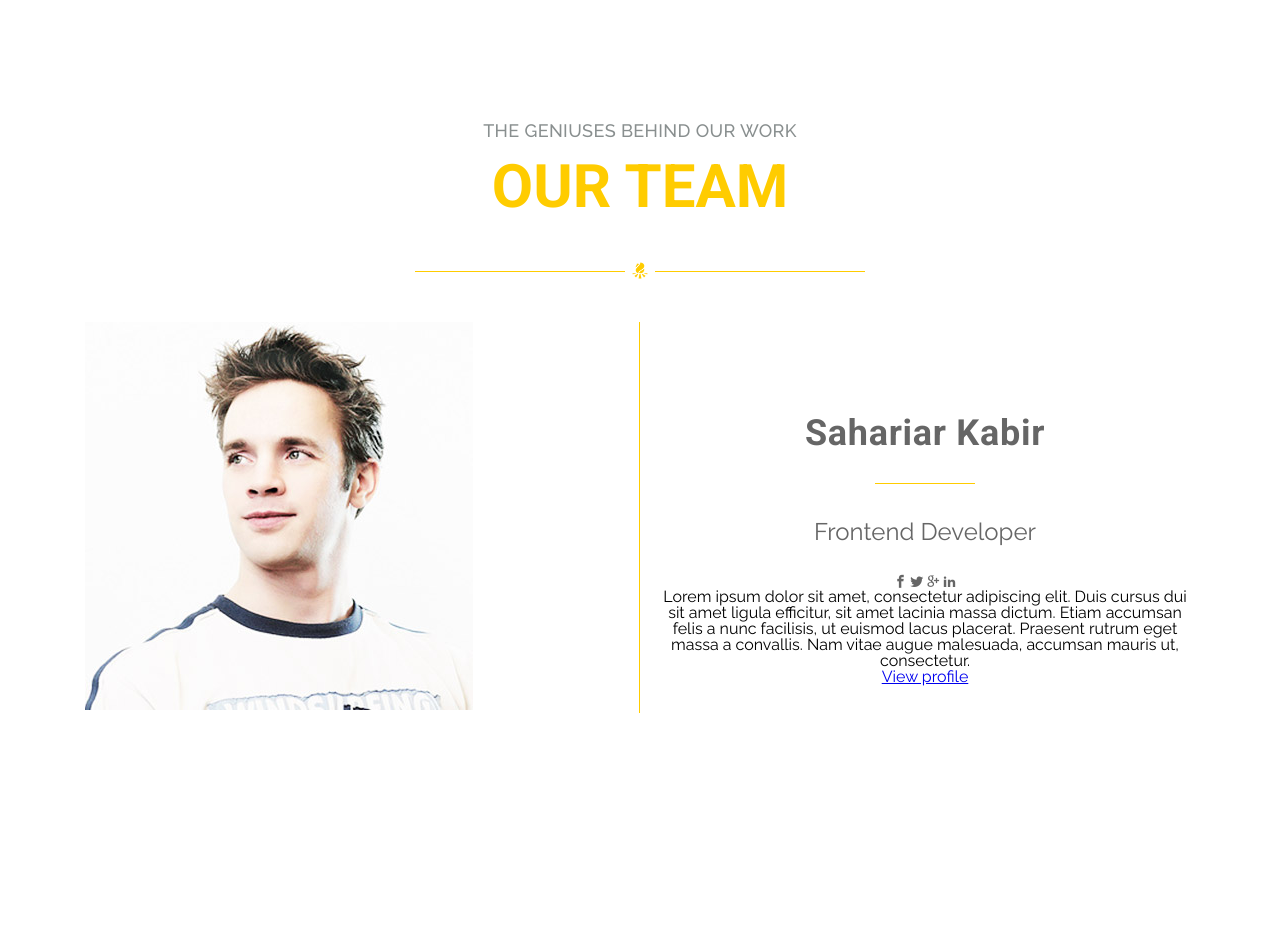
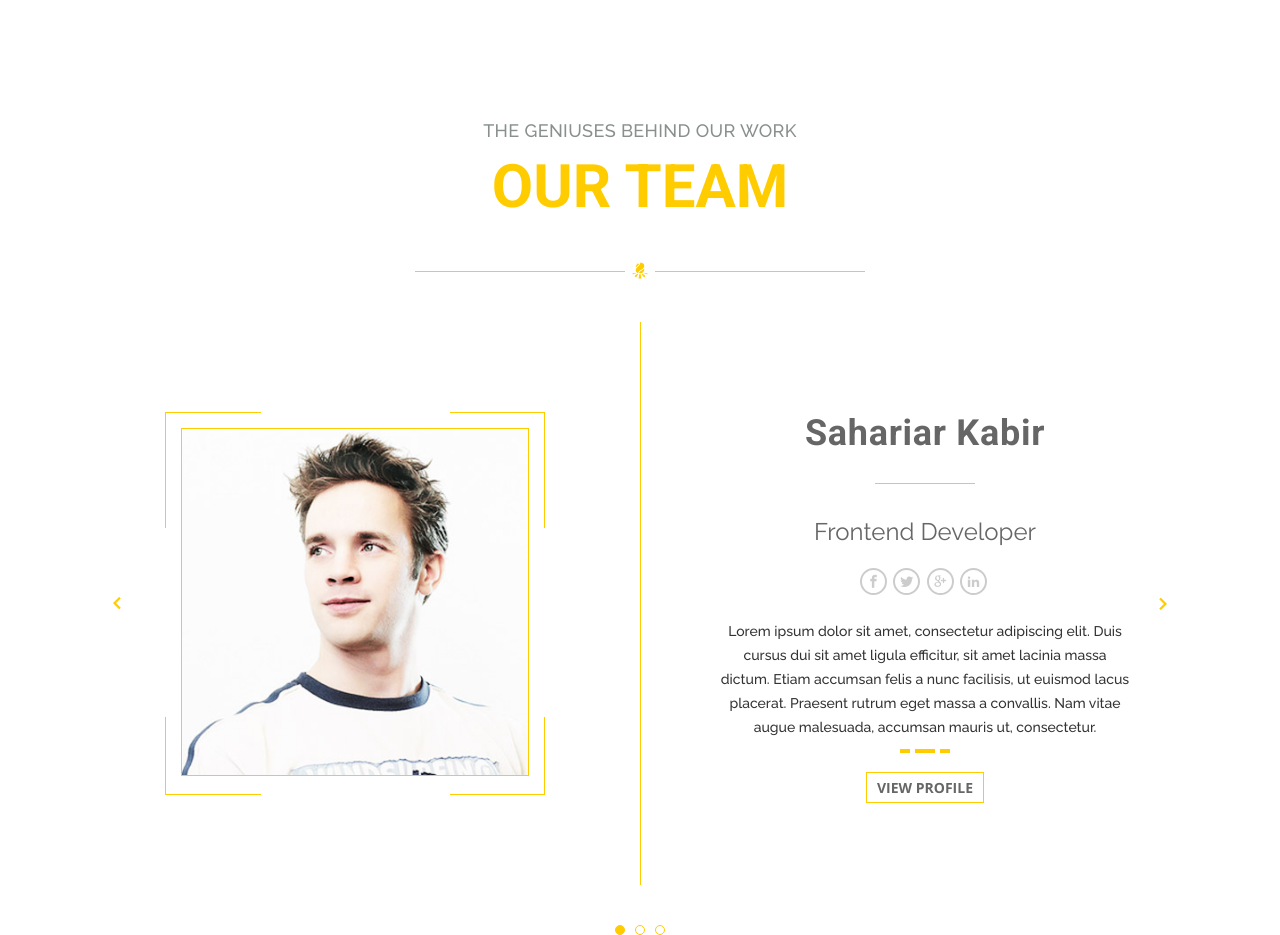
Before and after one commit to zadorroman/our-team, a plain HTML site: page index.html in a window 1280 px wide. Drawn offline with nearby package versions, Linux system fonts and the light colour scheme.

Commit message:
third commit

```diff
--- a/index.html
+++ b/index.html
@@ -30,25 +30,30 @@
 		</div>
 	</header>
 	<main class="main">
-		<!-- стрелочки слева и справа бефор и афтер  -->
 		<div class="container">
-
 			<div class="row">
-				<div class="col-6 border">
-					<div class="avatar">
-						<img src="images/avatar.jpg" alt="avatar.jpg">
+				<div class="col-1">
+					<div class="arrow">
+						<i class="icon-cheveron-left"></i>
 					</div>
 				</div>
-				<div class=" col-6 info">
+				<div class="col-4 pic">
+					<div class="avatar">
+						<img src="images/avatar.jpg" alt="avatar.jpg" class="avatar__img">
+					</div>
+				</div>
+				<div class="col-2 line">
+				</div>
+				<div class="col-4 info">
 					<h1 class="info__name">
 						Sahariar Kabir
 					</h1>
 					<p class="info__proffesion">Frontend Developer</p>
 					<div class="info__icon">
-						<i class="icon-facebook"></i>
-						<i class="icon-twitter"></i>
-						<i class="icon-google"></i>
-						<i class="icon-linkedin2"></i>
+						<i class="icon-facebook icon-border"></i>
+						<i class="icon-twitter icon-border"></i>
+						<i class="icon-google icon-border"></i>
+						<i class="icon-linkedin2 icon-border"></i>
 					</div>
 					<p class="info__text">
 						Lorem ipsum dolor sit amet, consectetur adipiscing elit. Duis cursus dui sit amet ligula
@@ -58,11 +63,20 @@
 						consectetur.
 					</p>
 
+					<div class="info__slider"></div>
+
 					<a href="#" class="info__link"> View profile</a>
+				</div>
+				<div class="col-1">
+					<div class="arrow">
+						<i class="icon-cheveron-left icon-cheveron-left--rotate"></i>
+					</div>
 				</div>
 			</div>
 			<div class="dots">
-
+				<div class="dot"></div>
+				<div class="dot"></div>
+				<div class="dot"></div>
 			</div>
 		</div>
 	</main>
--- a/scss/base/_variables.scss
+++ b/scss/base/_variables.scss
@@ -7,3 +7,5 @@ $font-Open: 'Open Sans', sans-serif;
 $font-Raleway: 'Raleway', sans-serif;
 $font-Roboto: 'Roboto', sans-serif;
 $yellow: #ffcc00;
+$grey: #666666;
+$black: #000;
--- a/scss/layout/_fonts.scss
+++ b/scss/layout/_fonts.scss
@@ -1,2 +1,2 @@
 @import url('https://fonts.googleapis.com/css2?family=Open+Sans:wght@700&family=Raleway:wght@400;500&family=Roboto:wght@700&display=swap');
-@include font-face('icomoon', 'fonts/icomoon/icomoon', $ver: '?33mp1j');
+@include font-face('icomoon', 'fonts/icomoon/icomoon', $ver: '?c65wdr');
--- a/scss/layout/_general.scss
+++ b/scss/layout/_general.scss
@@ -24,3 +24,64 @@ body, html {
 body {
     font-family: $font-Raleway;
 }
+
+.arrow {
+	height: 100%;
+	display: flex;
+	justify-content: center;
+	align-items: center;
+
+
+	.icon-cheveron-left {
+		@include size (25px);
+
+		font-size: 22px;
+		color: $yellow;
+		border: 1px solid transparent;
+		border-radius: 50%;
+		transition: all .5s;
+		cursor: pointer;
+
+		&--rotate {
+			transform: rotate(180deg);
+		}
+
+		&:hover {
+			background-color: $yellow;
+			border-color: $black;
+			color: $black;
+		}
+	}
+}
+
+.dots {
+	margin-top: 40px;
+	display: flex;
+	justify-content: center;
+	margin-bottom: 100px;
+
+
+	.dot {
+		border: 1px solid $yellow;
+		background-color: #fff;
+		border-radius: 50%;
+		width: 10px;
+		height: 10px;
+		margin-right: 10px;
+		transition: all .3s;
+		cursor: pointer;
+
+		&:first-child {
+			background-color: $yellow;
+		}
+
+		&:last-child {
+			margin-right: 0;
+		}
+
+		&:hover {
+			background-color: $yellow;
+		}
+	}
+
+}
--- a/scss/layout/_icons.scss
+++ b/scss/layout/_icons.scss
@@ -1,4 +1,3 @@
-
 
 [class^="icon-"], [class*=" icon-"] {
   /* use !important to prevent issues with browser extensions that change fonts */
@@ -14,6 +13,9 @@
   -moz-osx-font-smoothing: grayscale;
 }
 
+.icon-cheveron-left:before {
+  content: "\e902";
+}
 .icon-google:before {
   content: "\e901";
 }
--- a/scss/modules/_main.scss
+++ b/scss/modules/_main.scss
@@ -1,21 +1,54 @@
 .main {
-
     padding-top: 1px;
 
 }
 
-.border {
-    border-right: 1px solid $yellow;
+.line {
+    position: relative;
+
+    &::after {
+        @include size(1px, 100%);
+        @include pos($t:0, $l: 50%);
+
+        content: '';
+        background-color: $yellow;
+    }
+}
+
+.pic{
+    padding: 90px 0;
+}
+
+.avatar {
+    @include pos($pos: relative, $z: 0);
+    border: 1px solid $yellow;
+    padding: 15px;
+
+
+    &::before, &::after {
+        @include size(50%, 111%);
+        @include pos($l: 25%, $t: -2px);
+        content: '';
+        background-color: #fff;
+        z-index: -1;
+    }
+
+    &::after {
+        transform: rotate(-90deg);
+    }
+
+    &__img {
+        border: 1px solid $yellow;
+    }
 }
 
 .info {
-
+    margin-top: 90px;
     text-align: center;
-    margin-top: 90px;
 
     &__name {
         font: 36px $font-Roboto;
-        color: #666666;
+        color: $grey;
         letter-spacing: 0.72px;
         position: relative;
         padding-bottom: 30px;
@@ -37,14 +70,77 @@
 
     &__proffesion {
         font: 400 24px $font-Raleway;
-        color: #666666;
+        color: $grey;
         margin-bottom: 25px;
         line-height: 36px;
     }
 
     &__icon {
-        color: #666666;
+        color: #cccccc;
         font-size: 13px;
+        margin-bottom: 30px;
+
+        .icon-border {
+            border: 2px solid currentColor;
+            border-radius: 30px;
+            padding: 5px;
+            margin-right: 3px;
+            cursor: pointer;
+            transition: all .5s;
+
+            &:hover {
+                background-color: $yellow;
+                color: $black;
+            }
+
+        }
     }
 
+    &__text {
+        color: #333333;
+        font: 500 14px $font-Raleway;
+        line-height: 24px;
+        margin: 0 -30px;
+    }
+
+    &__slider {
+        @include size(20px, 4px);
+        margin: 10px auto 25px;
+        background: $yellow;
+        position: relative;
+
+        &::before, &::after {
+            @include size(10px, 100%);
+            @include pos($t: 0);
+
+            content: '';
+            background: $yellow;
+        }
+
+        &::before {
+            left: -15px;
+        }
+
+        &::after {
+            right: -15px;
+        }
+
+    }
+
+    &__link {
+        color: $grey;
+        text-transform: uppercase;
+        text-decoration: none;
+        padding: 5px 10px;
+        font: 700 14px $font-Open;
+        border: 1px solid $yellow;
+        transition: all .3s;
+        user-select: none;
+
+        &:hover {
+            background: $yellow;
+            color: $black;
+            border-color: $black;
+        }
+    }
 }
```
Also changed, not shown: css/fonts/icomoon/icomoon.svg, css/fonts/icomoon/icomoon.ttf, css/fonts/icomoon/icomoon.woff, css/styles.min.css, 3 other files. Lines whose indentation alone changed are shown as unchanged.
